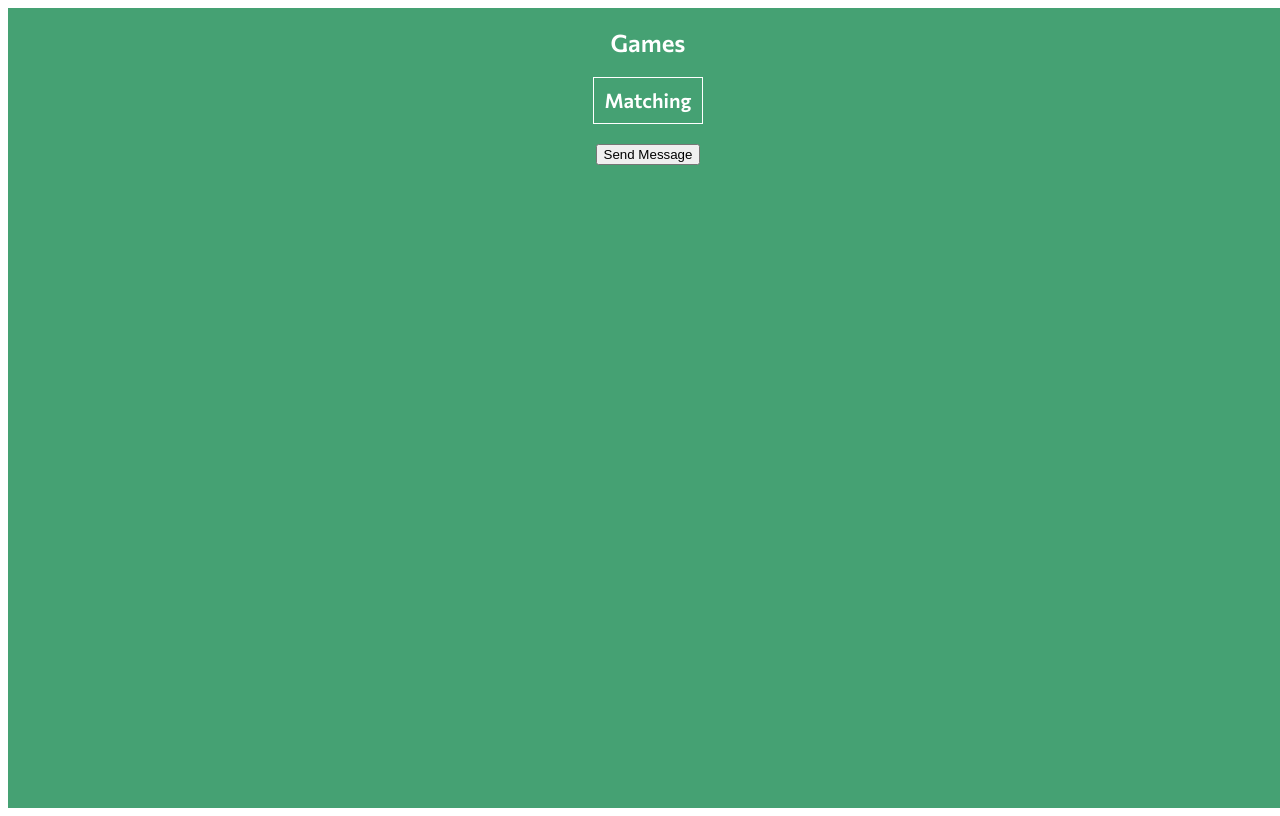
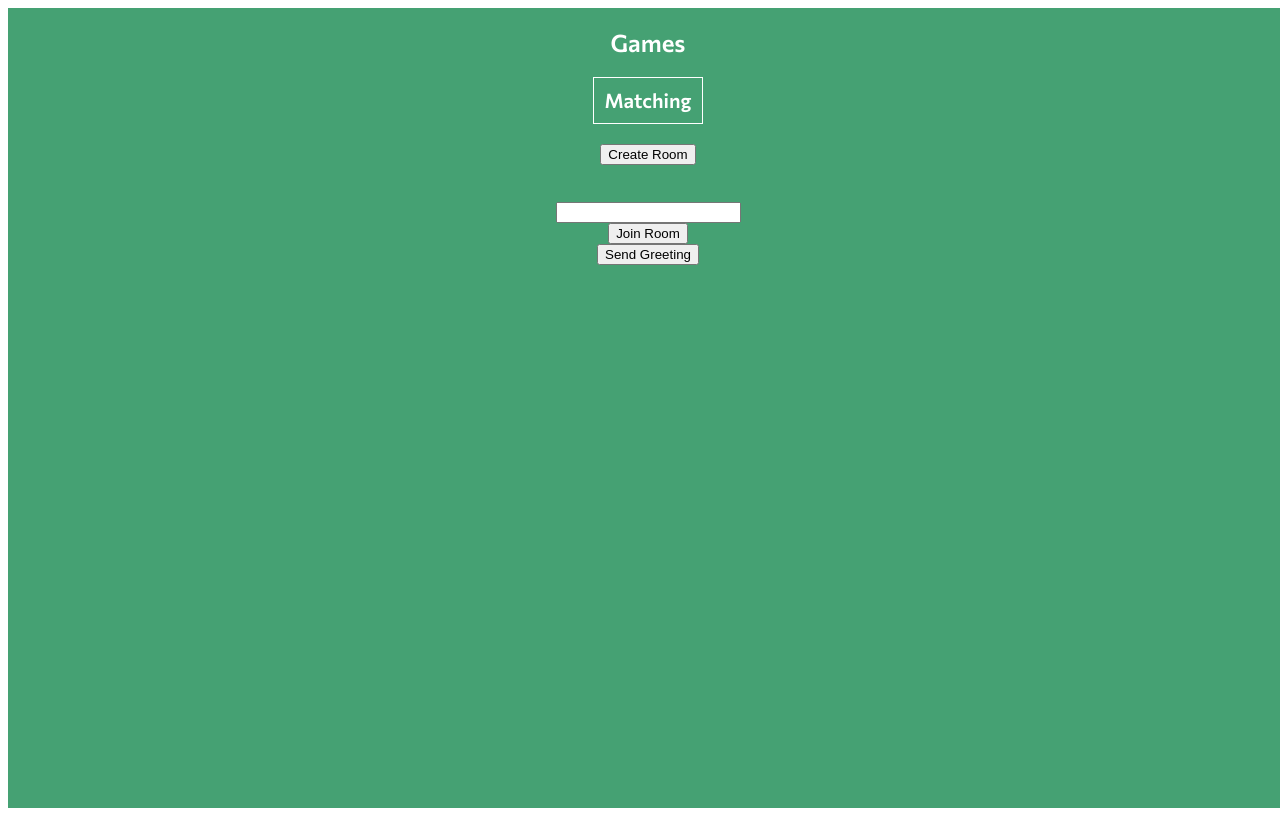
Before and after one commit to jperez01/card-game, a Vue app: page / in a window 1280 px wide. Built offline with nearby package versions, Linux system fonts and the light colour scheme; no server answers.

Commit message:
Added code to connect socket to room

```diff
--- a/src/views/Home.vue
+++ b/src/views/Home.vue
@@ -2,7 +2,11 @@
   <div id="app" class="field">
     <h3 class="title"> Games </h3>
     <router-link class="link" to="/matching"> Matching </router-link>
-    <button v-on:click="sendMessage"> Send Message </button>
+    <button v-on:click="sendMessage"> Create Room </button>
+    <h3>{{roomID}} </h3>
+    <input v-on:change="collectID">
+    <button v-on:click="joinRoom"> Join Room </button>
+    <button v-on:click="sendGreeting"> Send Greeting </button>
   </div>
 </template>
 
@@ -15,21 +19,35 @@ export default {
   components: {
   },
   methods: {
+    collectID: function(e) {
+      this.id = e.target.value;
+    },
+    sendGreeting: function() {
+      this.socket.emit('send to users', this.id);
+    },
     sendMessage: function() {
-      this.socket.emit('message', 'Message sent');
+      this.socket.emit('create room');
+    },
+    joinRoom: function() {
+      this.socket.emit('join room', this.id);
     }
   },
   created() {
     this.socket = socketIOClient(ENDPOINT);
-    this.socket.on('FirstEmit', data => {
-      console.log(data);
+    this.socket.on('created', data => {
+      this.roomID = data;
     });
+    this.socket.on('Hello', () => {
+      console.log('Greeting received');
+    })
   },
   beforeDestroy() {
     this.socket.disconnect();
   },
   data() {
     return {
+      roomID: '',
+      id: ''
     }
   }
 }
```
